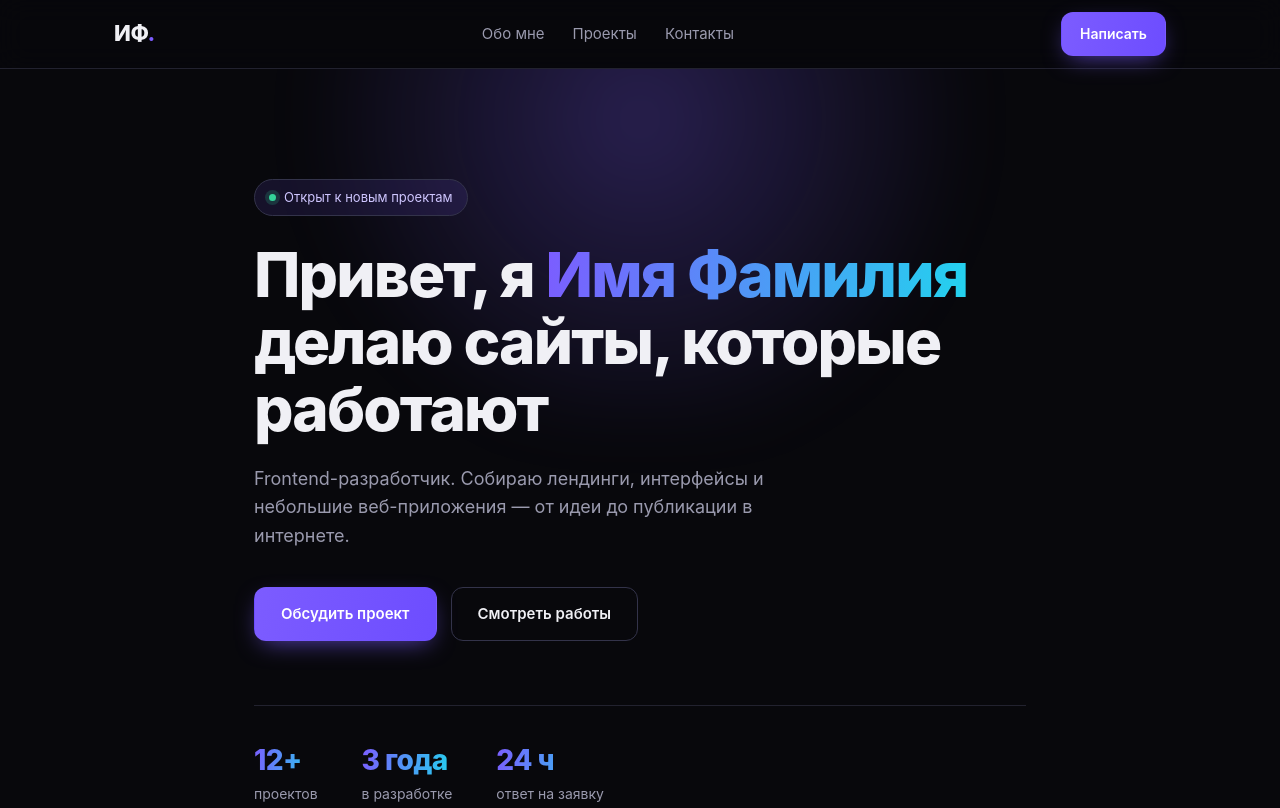
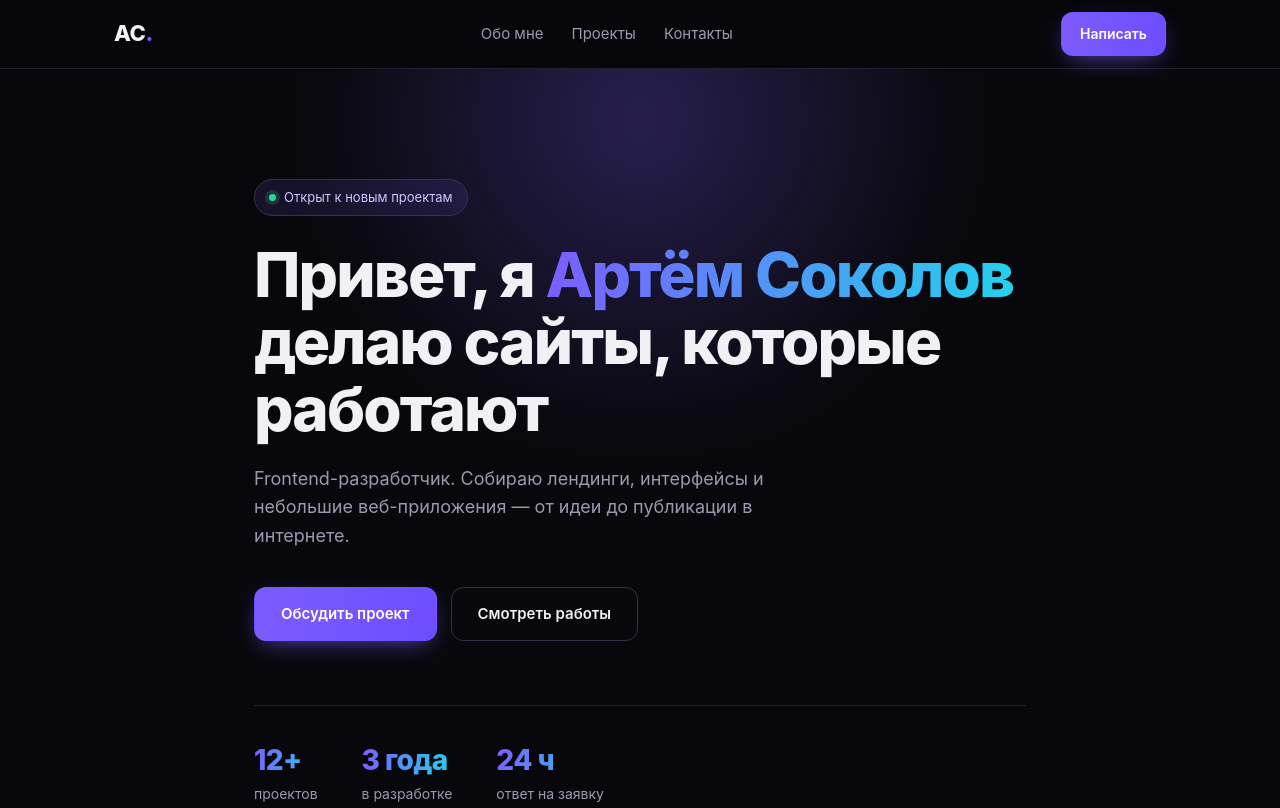
Before and after one commit to popochkin213/artem-portfolio, a plain HTML site: page index.html in a window 1280 px wide. Shown: the top 808 px of the page. Drawn offline with Linux system fonts and the light colour scheme.

Commit message:
content: set portfolio name to Artem Sokolov

```diff
--- a/index.html
+++ b/index.html
@@ -3,7 +3,7 @@
 <head>
   <meta charset="UTF-8">
   <meta name="viewport" content="width=device-width, initial-scale=1.0">
-  <title>Имя Фамилия — Frontend-разработчик</title>
+  <title>Артём Соколов — Frontend-разработчик</title>
   <meta name="description" content="Разрабатываю сайты и веб-приложения: быстро, аккуратно, под ключ.">
   <link rel="stylesheet" href="styles.css">
 </head>
@@ -12,7 +12,7 @@
   <!-- ШАПКА -->
   <header class="header">
     <div class="container header__inner">
-      <a href="#top" class="logo">ИФ<span class="logo__dot">.</span></a>
+      <a href="#top" class="logo">АС<span class="logo__dot">.</span></a>
 
       <nav class="nav">
         <a href="#about" class="nav__link">Обо мне</a>
@@ -34,7 +34,7 @@
         <span class="badge">Открыт к новым проектам</span>
 
         <h1 class="hero__title">
-          Привет, я <span class="gradient-text">Имя Фамилия</span><br>
+          Привет, я <span class="gradient-text">Артём Соколов</span><br>
           делаю сайты, которые работают
         </h1>
 
@@ -175,7 +175,7 @@
 
   <footer class="footer">
     <div class="container footer__inner">
-      <span>© <span id="year">2026</span> Имя Фамилия</span>
+      <span>© <span id="year">2026</span> Артём Соколов</span>
       <div class="footer__links">
         <a href="#" class="footer__link">Telegram</a>
         <a href="#" class="footer__link">GitHub</a>
```
